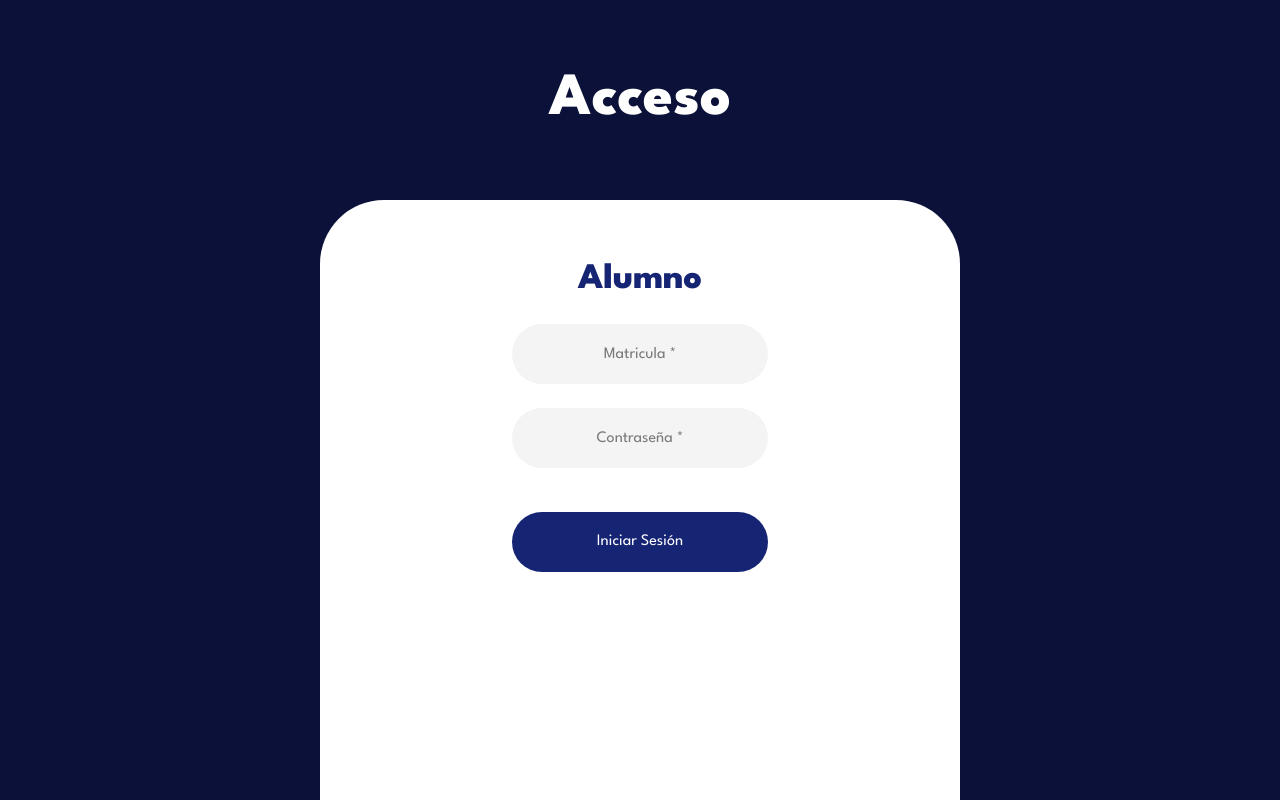
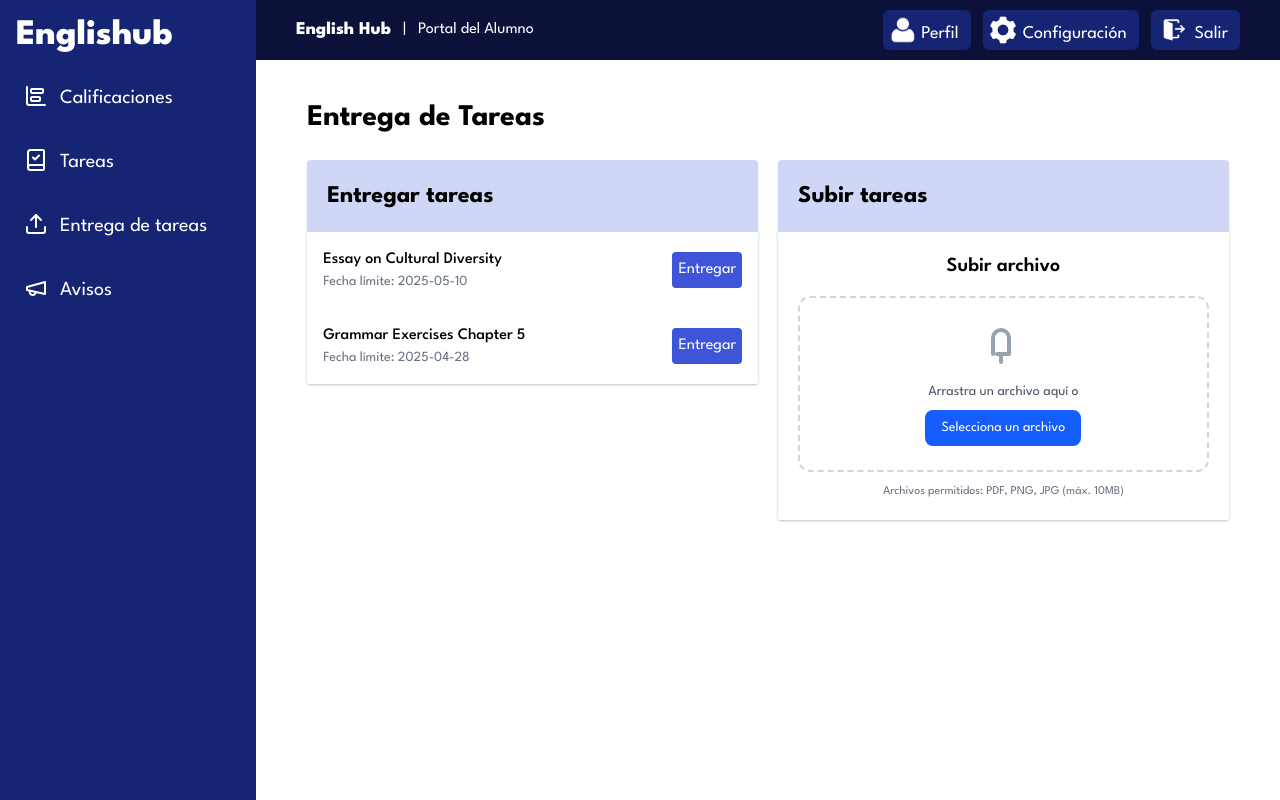
Before and after one commit to RobertoCoch/p-englishub, a React (Vite) app in the folder frontend/: page /subirtareas in a window 1280 px wide. Built offline with nearby package versions, Linux system fonts and the light colour scheme.

Commit message:
Creacion de Avisos y detalles en el Nav

```diff
--- /dev/null
+++ b/frontend/src/components/Home/Avisos.jsx
@@ -0,0 +1,37 @@
+import React from 'react'
+import { Sidebar } from '../Layout/Sidebar'
+import { Navbar } from '../Layout/Navbar'
+
+const mockAvisos = [
+    { id: 1, title: "Upcoming Test", dueDate: "2025-05-10", message: "Remember we have a vocabulary test next Tuesday, May 12th. Study chapters 7-9." },
+    { id: 2, title: "Class Canceled", dueDate: "2025-04-28", message: "This Friday's class (May 5th) will be canceled due to teacher training. Please complete the online activities."},
+    { id: 3, title: "Guest Speaker", dueDate: "2025-04-28", message: "We will have a native English speaker from London visiting our class on May 20th. Prepare questions!"}
+  ];
+
+export const Avisos = () => {
+  return (
+    <div className='w-screen h-screen flex font-spartan'>
+        <Sidebar></Sidebar>
+        <div className='flex flex-col lg:w-8/10 w-screen'>
+            <Navbar></Navbar>
+            <div className='flex flex-col gap-1 items-center md:items-baseline'>
+                <h2 className='font-bold text-3xl w-8/10 pt-10 md:pl-15'> Avisos</h2>
+                <div className='flex flex-col gap-8 p-10'>
+                    {mockAvisos.map((avisos, i) => (
+                        <div key={avisos.id} className="p-4 hover:bg-gray-50 bg-card text-card-foreground shadow-sm rounded-lg border-l-[#DAC33E]">
+                            <div className="flex justify-between items-center">
+                                    <div>
+                                        <h3 className="font-bold text-2xl text-[#3E55DA]">{avisos.title}</h3>
+                                        <p className="text-sm text-gray-500">Publicado: {avisos.dueDate}</p>
+                                        <p className="text-lg text-gray-500">{avisos.message}</p>
+                                    </div>
+                            </div>
+                        </div>
+                    ))
+                    }
+                </div>
+            </div>
+        </div>
+    </div>
+  )
+}
--- a/frontend/src/components/Home/SubirTareas.jsx
+++ b/frontend/src/components/Home/SubirTareas.jsx
@@ -13,25 +13,10 @@ export const SubirTareas = () => {
         <div className='flex flex-col lg:w-8/10 w-screen'>
             <Navbar></Navbar>
             <div className='flex flex-col gap-3 items-center'>
-                <h2 className='font-bold text-3xl w-8/10 pt-10 pb-3'> Entrega de Tareas</h2>
+                <h2 className='font-bold text-3xl w-9/10 pt-10 pb-3'> Entrega de Tareas</h2>
                 <div className='w-9/10 flex flex-col gap-5 items-center md:flex-row md:justify-center'>
-                        <h3 className='font-bold rounded-t-sm text-2xl bg-[#D0D6F6] p-5'>Tareas Pendientes</h3>
-                        <div className='bg-card text-card-foreground shadow-sm rounden-sm'>
-                            {mockAssignments.map((assignment, i) => (
-                                <div key={assignment.id} className="p-4 hover:bg-gray-50">
-                                <div className="flex justify-between items-center">
-                                    <div>
-                                    <h3 className="font-medium">{assignment.title}</h3>
-                                    <p className="text-sm text-gray-500">Fecha límite: {assignment.dueDate}</p>
-                                    </div>
-                                    <button className='bg-[#3E55DA] w-auto h-auto text-white p-1.5 rounded-sm hover:bg-[#162474]'>Entregar</button>
-                                </div>
-                                </div>
-                            ))
-                            }
-                        </div>
 
-                        <div className='w-9/10 bg-card text-card-foreground shadow-sm rounded-sm md:w-7/10 mt-20'>
+                        <div className='w-9/10 bg-card text-card-foreground shadow-sm rounded-sm md:w-7/10 mt-5 md:mt-0 md:self-start'>
                             <h3 className='font-bold rounded-t-sm text-2xl bg-[#D0D6F6] p-5'>Entregar tareas</h3>
                             <div className='bg-card text-card-foreground shadow-sm rounden-sm'>
                                 {mockAssignments.map((assignment, i) => (
@@ -47,7 +32,51 @@ export const SubirTareas = () => {
                                 ))
                                 }
                             </div>
-                    </div>
+                        </div>
+
+
+                        <div className='w-9/10 bg-card text-card-foreground shadow-sm rounded-sm md:w-7/10 md:self-start'>
+                            <h3 className='font-bold rounded-t-sm text-2xl bg-[#D0D6F6] p-5'>Subir tareas</h3>
+                            <div className='bg-card text-card-foreground shadow-sm rounden-sm p-5'>
+                            <h2 className="text-xl font-semibold mb-4 text-center">Subir archivo</h2>
+
+                            <div className="flex flex-col items-center justify-center border-2 border-dashed border-gray-300 rounded-xl p-6 hover:border-blue-400 transition-colors">
+                                        <svg
+                                            className="w-12 h-12 text-gray-400 mb-3"
+                                            fill="none"
+                                            stroke="currentColor"
+                                            viewBox="0 0 24 24"
+                                        >
+                                            <path
+                                            strokeLinecap="round"
+                                            strokeLinejoin="round"
+                                            strokeWidth={2}
+                                            d="M7 16V8a4 4 0 118 0v8m-4 4v-4m0 0H9m3 0h3"
+                                            />
+                                        </svg>
+
+                                        <p className="text-sm text-gray-600 mb-2">Arrastra un archivo aquí o</p>
+
+                                        <label
+                                            htmlFor="file-upload"
+                                            className="cursor-pointer inline-block bg-blue-600 text-white px-4 py-2 rounded-lg text-sm hover:bg-blue-700 transition"
+                                        >
+                                            Selecciona un archivo
+                                        </label>
+
+                                        <input
+                                            id="file-upload"
+                                            type="file"
+                                            className="hidden"
+                                            onChange={() => {}}
+                                        />
+                                        </div>
+
+                                        <p className="text-xs text-gray-500 mt-3 text-center">
+                                        Archivos permitidos: PDF, PNG, JPG (máx. 10MB)
+                                        </p>
+                            </div>
+                        </div>
 
                 </div>
 
--- a/frontend/src/components/Layout/Navbar.jsx
+++ b/frontend/src/components/Layout/Navbar.jsx
@@ -11,7 +11,9 @@ export const Navbar = () => {
           <button title='Menu' className='md:hidden w-10 h-10 rounded-md text-white hover:bg-[#162474]'>
             <img src={SideBar} alt="" className='w-9 h-9 ml-0.5'/>
           </button>
-          <p className='text-white font-extrabold'>English Hub</p>
+          <p className='text-white font-extrabold text-lg'>English Hub</p>
+          <span className="text-white hidden md:inline">|</span>
+          <span className="truncate text-white hidden md:inline">Portal del Alumno</span>
         </div>
         <div className='flex gap-3 md:mr-10'>
           <button title='Perfil' className='flex items-center w-auto h-10 bg-[#162474] rounded-md text-white hover:bg-[#3E55DA]'>
--- a/frontend/src/components/Layout/Sidebar.jsx
+++ b/frontend/src/components/Layout/Sidebar.jsx
@@ -28,10 +28,12 @@ export const Sidebar = () => {
                 </button>
               </Link>
 
-            <button className='flex text-xl hover:bg-[#DAC33E] hover:text-black w-full text-start p-2 rounded-sm'>
-            <Megaphone className='w-6 h-6 mr-3'/>
-            Avisos
-            </button>
+              <Link to='/avisos' className='w-full'>
+                <button className='flex text-xl hover:bg-[#DAC33E] hover:text-black w-full text-start p-2 rounded-sm'>
+                <Megaphone className='w-6 h-6 mr-3'/>
+                Avisos
+                </button>
+              </Link>
         </div>
     </aside>
   )
--- a/frontend/src/components/Main/Main.jsx
+++ b/frontend/src/components/Main/Main.jsx
@@ -34,7 +34,10 @@ if (token) {
 export const Main = () => {
   return (
     <>
+    <AppRouter></AppRouter>
+    {/*
     {tokenExistAndStillValid ? <AppRouter /> : <LoginA />}
+    */}
     </>
   )
 }
--- a/frontend/src/router/AppRouter.jsx
+++ b/frontend/src/router/AppRouter.jsx
@@ -2,6 +2,7 @@ import { Routes, Route } from 'react-router-dom'
 import { Calificaciones } from '../components/Home/Calificaciones'
 import { Tareas } from '../components/Home/Tareas'
 import { SubirTareas } from '../components/Home/SubirTareas'
+import { Avisos } from '../components/Home/Avisos'
 
 export const AppRouter = () => {
   return (
@@ -9,6 +10,7 @@ export const AppRouter = () => {
         <Route path='/' element={<Calificaciones/>}/>
         <Route path='/tareas' element={<Tareas/>}/>
         <Route path='/subirtareas' element={<SubirTareas/>}/>
+        <Route path='/avisos' element={<Avisos/>}/>
     </Routes>
   )
 }
```
